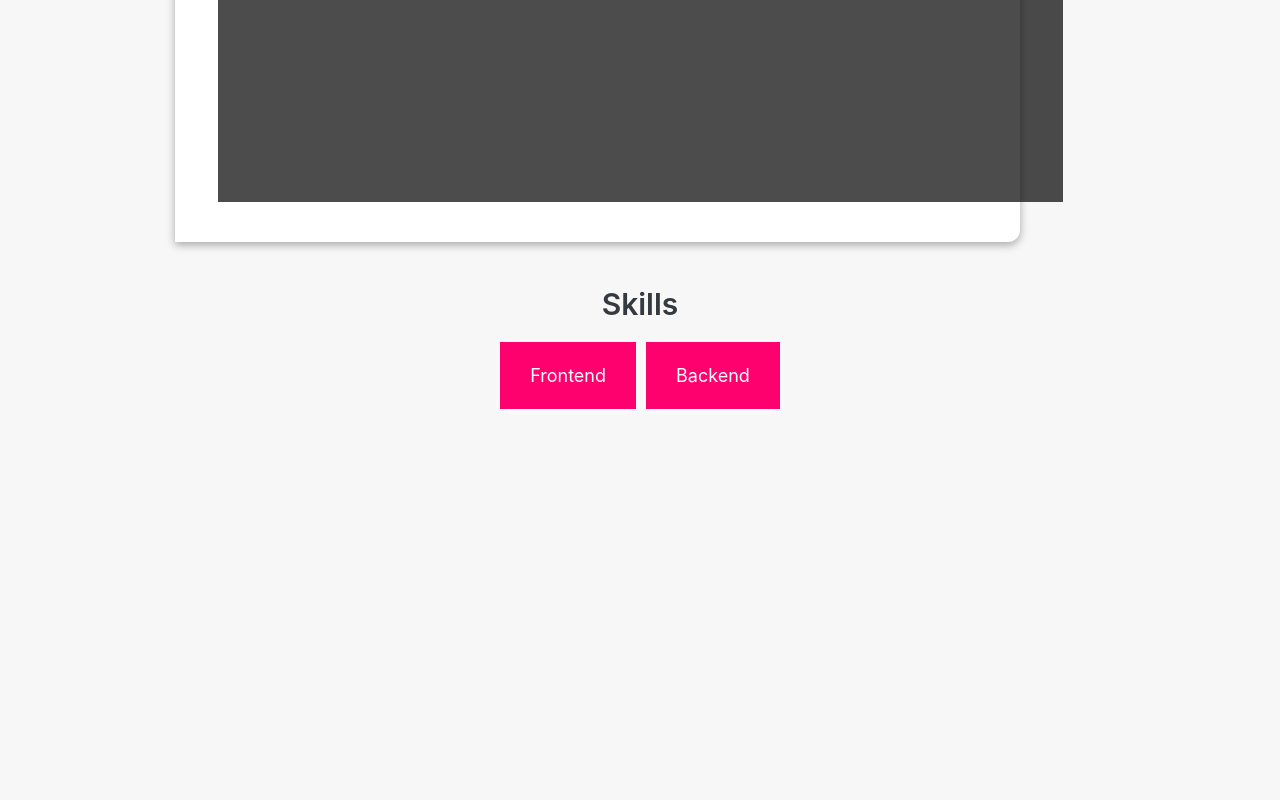
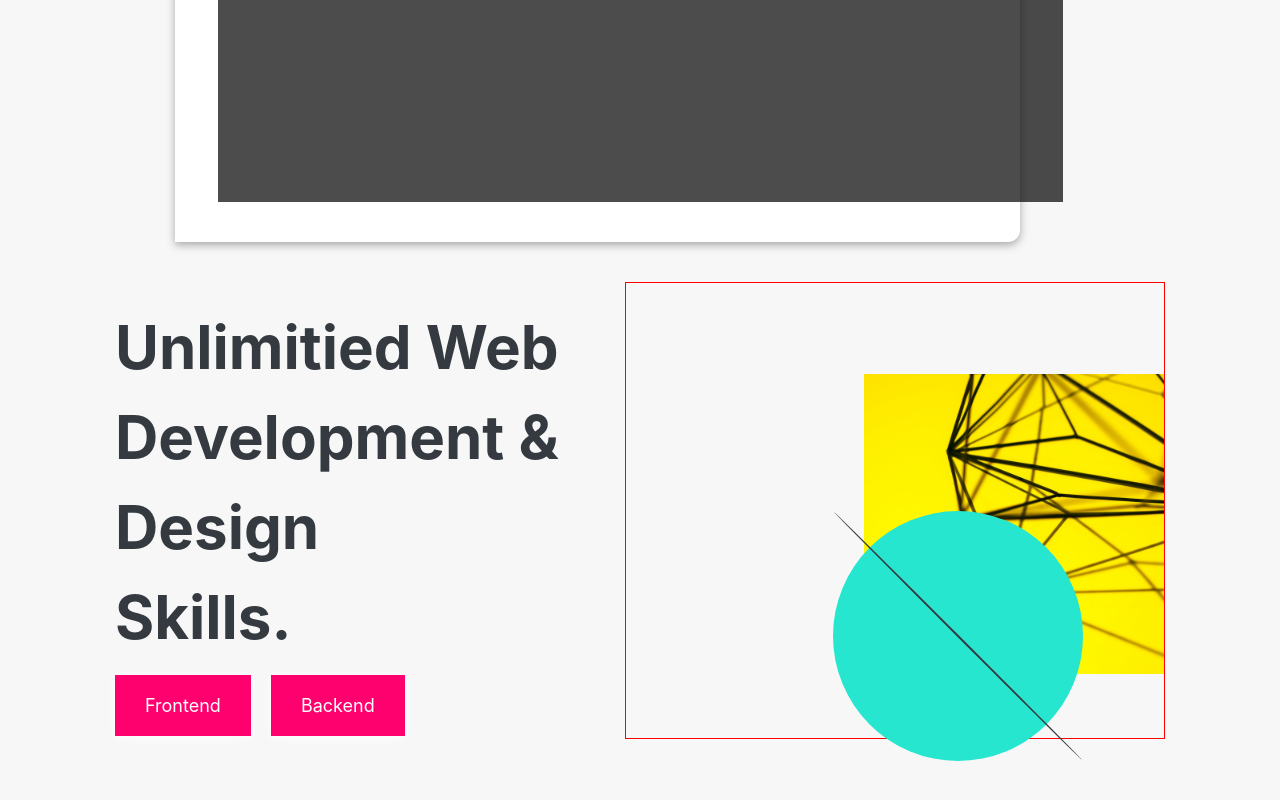
Before and after one commit to CopyDemon/Shengdesign_React, a React (Create React App) app in the folder shengdesign_react/: page / in a window 1280 px wide. Shown: the part 280-1080 px from the top of the page. Built offline with nearby package versions, Linux system fonts and the light colour scheme.

Commit message:
working on skills section

```diff
--- a/shengdesign_react/src/App.js
+++ b/shengdesign_react/src/App.js
@@ -3,8 +3,11 @@ import {BrowserRouter as Router, Switch, Route} from 'react-router-dom';
 // import Test from './component/test_environment/test';
 
 //import script
+import Navigation from './component/Navigation/navigation';
+
+//import css
 import "./index.css";
-import Navigation from './component/Navigation/navigation';
+import classSelector from './main.module.css';
 
 //import pages
 import Home from "./pages/home/home";
--- /dev/null
+++ b/shengdesign_react/src/component/Navigation/nav_animation.module.css
@@ -0,0 +1,15 @@
+.site_normal_logo_animation{
+    display: none !important;
+    transition:1s ease-in-out;
+    animation: site_normal_logo_animation 2s;
+}
+
+@keyframes site_normal_logo_animation{
+    from{
+        left: 50%;
+    }
+
+    to{
+        left:10%
+    }
+}
--- a/shengdesign_react/src/component/navigation/navigation.js
+++ b/shengdesign_react/src/component/navigation/navigation.js
@@ -7,7 +7,10 @@ import SiteMobileLogo from './Mobile_logo/mobile_logo';
 import NormalNav from './Normal_nav/normal_nav_inner';
 import MobilNav from './Mobile_nav/mobile_nav';
 import MobileHamburgerBar from './Hamburger_bar/Hamburger_bar';
+
+//css
 import classSelector from './nav.module.css';
+import animationSelector from './nav_animation.module.css';
 
 
 class Navigation extends Component{
@@ -38,7 +41,7 @@ class Navigation extends Component{
         return(
             <Container fluid className={`${classSelector.fixed_nav_container}`} id="nav_main_container">
                 <Row className={`${classSelector.nav_row} justify-content-end bg-dark p-1`}>
-                    <SiteNormalLogo brand_name = {this.state.brand_name}/>
+                    <SiteNormalLogo brand_name = {this.state.brand_name} className={`${animationSelector.site_normal_logo_animation}`}/>
                     <SiteMobileLogo brand_name = {this.state.brand_name}/>
                     <MobileHamburgerBar openMobileNav={this.Mobile_nav_open_handler}/>
                     <MobilNav nav_data={nav_link_data}  close_mobile_nav={this.Mobile_nav_close_handler}/>
--- a/shengdesign_react/src/main.module.css
+++ b/shengdesign_react/src/main.module.css
@@ -1,16 +1,34 @@
 *{
     --dark_blue:#343a40;
     --pink:#ff006f;
+    --pink_green:#27e6cf;
 
     --pink_bg_shadow_dark:0px 1px 8px #343a40;
     --pink_bg_shadow_light: 0px 2px 8px #fefefe;
     /* border: 1px solid red; */
 }
 
+.app{
+    overflow: hidden;
+}
+
 .justify_content_center{
     display: flex;
     flex-direction: row;
     justify-content: center;
+}
+
+.justify_content_right{
+    display: flex;
+    flex-direction: row;
+    justify-content: flex-end;
+}
+
+.justify_content_vertical{
+    display:flex;
+    flex-direction: column;
+    justify-content: center;
+    align-items: center;
 }
 
 .section_title{
--- /dev/null
+++ b/shengdesign_react/src/pages/home/skills/design_element/design_element.js
@@ -0,0 +1,17 @@
+import  React from 'react';
+
+//import css
+import classSelector from './design_element.module.css'
+
+const skills_section_design_element = () =>{
+    return(
+        <div className={`${classSelector.skills_desgin_element_container} col-lg-6 col-md-6 col-sm-12`}>
+            <div className={`${classSelector.skills_design_element_square}`}></div>
+            <div className={`${classSelector.skills_design_element_circle}`}>
+                <div className={`${classSelector.skills_design_element_line}`}></div>
+            </div>
+        </div>
+    )
+}
+
+export default skills_section_design_element;
--- /dev/null
+++ b/shengdesign_react/src/pages/home/skills/design_element/design_element.module.css
@@ -0,0 +1,46 @@
+.skills_desgin_element_container{
+    position: relative;
+    width: 100%;
+    border: 1px solid red;
+}
+
+@media(max-width:768px){
+    .skills_desgin_element_container{
+        display: none;
+    }
+}
+.skills_design_element_square{
+    position: absolute;
+    width: 300px;
+    height: 300px;
+    right: 0;
+    top: 20%;
+    background-image:url('../../../../Assets/image/skills_square_bg.jpg');
+    background-repeat: no-repeat;
+    background-size: cover;
+    background-position:center;
+    z-index: 1;
+}
+
+.skills_design_element_circle{
+    position: absolute;
+    width: 250px;
+    height: 250px;
+    right: 15%;
+    top: 50%;
+    background: var(--pink_green);
+    z-index: 2;
+    border-radius: 50%;
+}
+
+.skills_design_element_line{
+    position: relative;
+    width: 2px;
+    height: 350px;
+    top:50%;
+    left: 50%;
+    transform: translate(-50%, -50%) rotateZ(-45deg);
+    background: var(--dark_blue);
+    z-index: 2;
+    border-radius: 50%;
+}
--- a/shengdesign_react/src/pages/home/skills/skills.js
+++ b/shengdesign_react/src/pages/home/skills/skills.js
@@ -1,23 +1,41 @@
-import React, { useState }from 'react';
+import React, { useState } from 'react';
 import {Container , Row} from 'react-bootstrap';
 
-//import scripts
+//import script
+import DesignElement from './design_element/design_element';
+//import css
 import mainClassSelector from '../../../main.module.css';
 import classSelector from './skills.module.css';
 const Skills = ( props ) =>{
-    const [skills, setSkills] = useState({
+    const [skills_data, setSkills] = useState({
+        skills_title_text:['Unlimitied Web', 'Development & Design', 'Skills.'],
         main_skills:['Frontend', 'Backend']
     });
 
-    const main_skills = skills.main_skills;
-    const skills_tab = main_skills.map(item => {
-        return <span className = {`${classSelector.home_skills_tab}`}>{item}</span>
+    const main_skills = skills_data.main_skills;
+    const skills_tab = main_skills.map((item, index) => {
+        return <span className = {`${classSelector.home_skills_tab}`} key = {item + index}>{item}</span>
+    })
+
+    const skills_title_text = skills_data.skills_title_text;
+    console.log(skills_title_text)
+    const rendered_skills_title_text = skills_title_text.map((item, index) => {
+        return <p className={classSelector.skills_text} key={item + index}>{item}</p>
     })
 
     return(
         <Container>
-            <Row>
-                <div
+            <Row className={`col-lg-12 col-md-12 col-md-12`}>
+                <div className={`${classSelector.skills_content_main_container} col-lg-6 col-md-6 col-sm-12`}>
+                    <div className={`${classSelector.skills_text_container}`}>
+                        {rendered_skills_title_text}
+                    </div>
+                    <div className={`${classSelector.skills_tab_container}`}>
+                        {skills_tab}
+                    </div>
+                </div>
+                <DesignElement />
+                {/* <div
                     className = {
                         `${mainClassSelector.justify_content_center}
                         col-lg-12 col-md-12 col-sm-12`
@@ -25,16 +43,22 @@ const Skills = ( props ) =>{
                 >
                     <p className = {`${mainClassSelector.section_title}`}>Skills</p>
                 </div>
+
+
+                <div className={`${classSelector.skills_tab_outer_container} col-lg-5 col-md-5 col-sm-12`}>
                     <div
                         className = {
-                        `${mainClassSelector.justify_content_center}
-                        ${classSelector.skills_tab_container}
-                        col-lg-12 col-md-12 col-sm-12`
+                            `${mainClassSelector.justify_content_vertical}
+                            ${classSelector.skills_tab_inner_container}
+                            `
                         }
                     >
                         {skills_tab}
                     </div>
+                </div> */}
+                {/* <div className={`col-lg-12 col-md-12 col-sm-12`}>
 
+                </div> */}
             </Row>
         </Container>
     )
--- a/shengdesign_react/src/pages/home/skills/skills.module.css
+++ b/shengdesign_react/src/pages/home/skills/skills.module.css
@@ -1,6 +1,56 @@
+.skills_content_main_container{
+    position: relative;
+    width: 100%;
+    padding: 20px 30px;
+}
+
+.skills_text_container{
+    position: relative;
+    margin-bottom: 30px;
+}
+/*****************************/
+.skills_text{
+    font-size: 50px;
+    font-weight: bold;
+    color:var(--dark_blue);
+    margin-bottom: 0;
+}
+
+@media(min-width:1024px){
+    .skills_text{
+        font-size: 60px;
+    }
+}
+
+@media(min-width:600px){
+    .skills_textp{
+        font-size: 40px;
+    }
+}
+
+@media(max-width:600px){
+    .skills_text{
+        font-size: 30px;
+        text-align: center;
+    }
+}
+/*****************************/
+
+/*****************************/
+.skill_tab_container{
+
+}
+
+.skills_tab_inner_container{
+    position: absolute;
+    height: 100%;
+    width: 100%;
+}
+
 .home_skills_tab{
-    margin-right: 10px;
+    margin-bottom: 30px;
     padding: 20px 30px;
+    margin-right: 20px;
     background: var(--pink);
     color: white;
     font-size: 18px;
@@ -13,7 +63,3 @@
     box-shadow: var(--pink_bg_shadow_dark);
     border-radius: 8px;
 }
-
-.home_skills_tab:last-child{
-    margin-right: 0;
-}
```
Also changed, not shown: shengdesign_react/src/Assets/image/skills_square_bg.jpg (added). Lines whose indentation alone changed are shown as unchanged.
